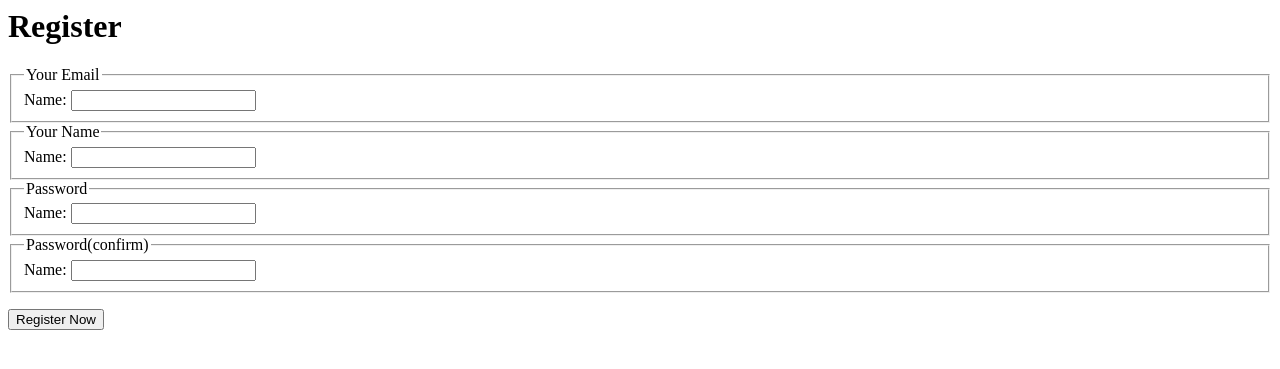
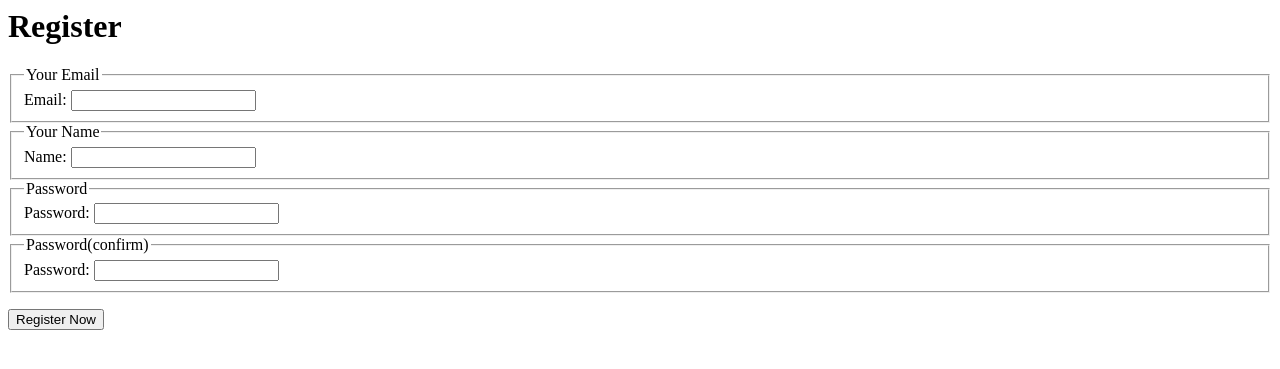
Before and after one commit to JeremyFan/socialnet, a Node server app: template public/templates/register.html in a window 1280 px wide. Shown: the top 369 px of the page. Run offline with Node 20, Linux system fonts and the light colour scheme; the template is opened without the code that fills it, so the values that code supplies are empty; some libraries are stand-ins or nearby versions.

Commit message:
register interface

```diff
--- a/app.js
+++ b/app.js
@@ -5,6 +5,8 @@ var port = 8005;
 var nodemailer = require('nodemailer');
 var mongoose = require('mongoose');
 var session = require('express-session');
+var bodyParser = require('body-parser');
+
 
 var Account = require('./models/account')(mongoose, nodemailer);
 
@@ -17,6 +19,9 @@ app.use(session({
 	resave: true,
 	saveUninitialized: true
 }));
+
+app.use(bodyParser.urlencoded({extended: false}));
+app.use(bodyParser.json());
 
 app.get('/', function(req, res) {
 	res.render('index.pug', {
@@ -31,5 +36,20 @@ app.get('/account/authenticated', function(req, res) {
 		res.sendStatus(401);
 });
 
+app.post('/register', function(req, res) {
+	var name = req.body.name || 'noname';
+	var email = req.body.email || null;
+	var password = req.body.password || null;
+
+	if (null == email || null == password) {
+		res.sendStatus(400);
+		return;
+	}
+
+	Account.register(email, password, name);
+	res.sendStatus(200);
+});
+
+
 app.listen(port);
 console.log('server start at port:', port);
--- a/public/templates/register.html
+++ b/public/templates/register.html
@@ -4,7 +4,7 @@
 	<fieldset>
 		<legend>Your Email</legend>
 		<label>
-			Name:
+			Email:
 			<input type="email" name="email">
 		</label>
 	</fieldset>
@@ -18,14 +18,14 @@
 	<fieldset>
 		<legend>Password</legend>
 		<label>
-			Name:
+			Password:
 			<input type="password" name="password">
 		</label>
 	</fieldset>
 	<fieldset>
 		<legend>Password(confirm)</legend>
 		<label>
-			Name:
+			Password:
 			<input type="password" name="cpassword">
 		</label>
 	</fieldset>
```
